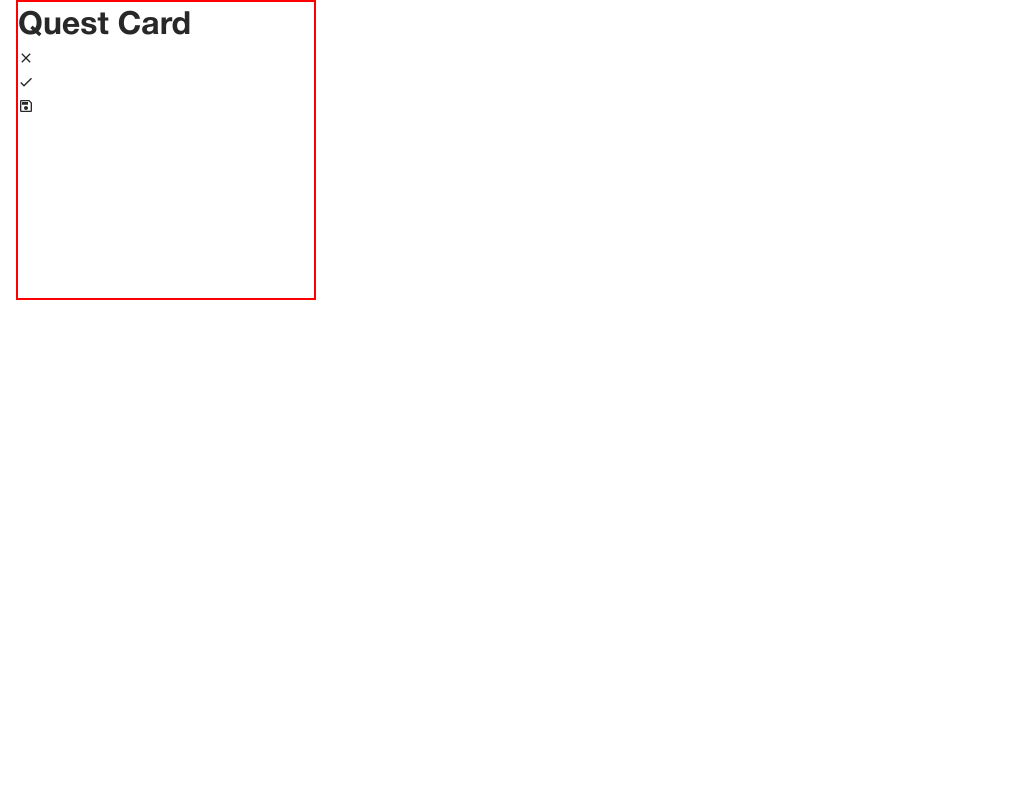
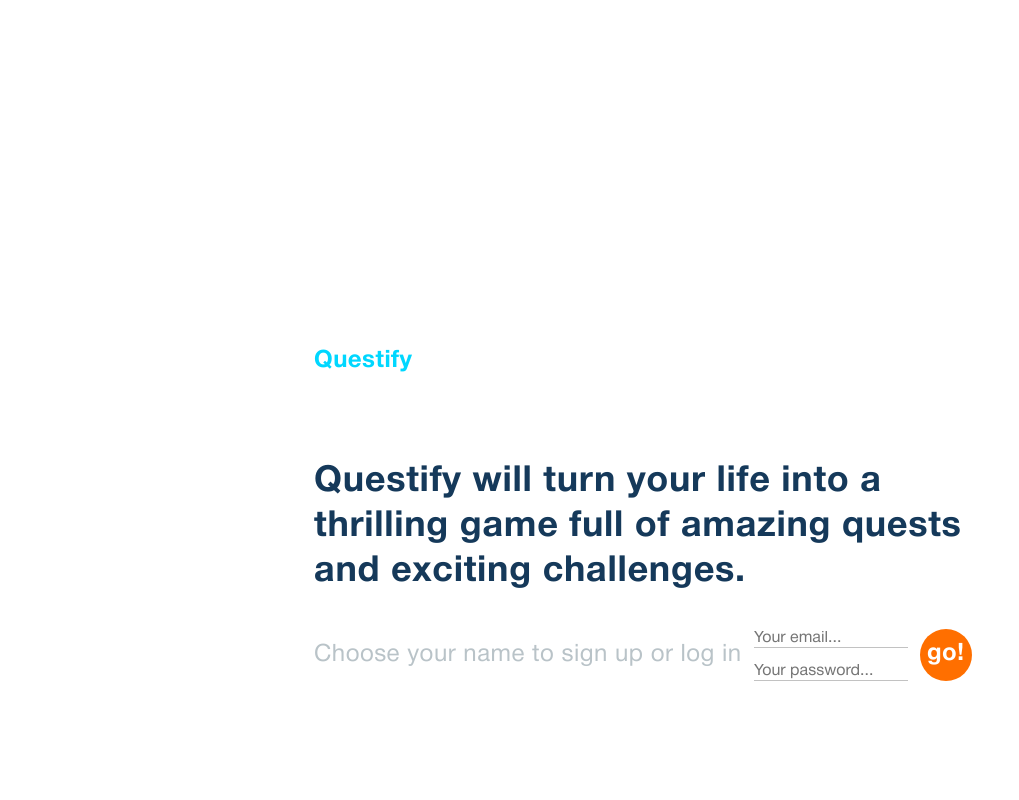
Before and after one commit to xxLEITTOxx/questify-pet-project, a React (Vite) app: page / in a window 1280 px wide. Shown: the top 800 px of the page, without its empty margins (0-1019 px from the left). Built offline with nearby package versions, Linux system fonts and the light colour scheme.

Commit message:
landing page

```diff
--- a/src/components/App/App.tsx
+++ b/src/components/App/App.tsx
@@ -3,12 +3,12 @@ import QuestCard from "../QuestCard/QuestCard";
 import css from "./App.module.css";
 
 function App() {
-  return (
-    <div className={css.container}>
-      {/* <LandingPage /> */}
-      <QuestCard />
-    </div>
-  );
+    return (
+        <div className={css.container}>
+            <LandingPage />
+            {/* <QuestCard /> */}
+        </div>
+    );
 }
 
 export default App;
--- a/src/components/Header/Header.module.css
+++ b/src/components/Header/Header.module.css
@@ -0,0 +1,3 @@
+.headerPageContainer {
+    display: flex;
+}
--- a/src/components/Header/Header.tsx
+++ b/src/components/Header/Header.tsx
@@ -0,0 +1,5 @@
+import css from "./Header.module.css";
+
+export default function Header() {
+    return <></>;
+}
--- a/src/components/LandingPage/LandingPage.module.css
+++ b/src/components/LandingPage/LandingPage.module.css
@@ -1,59 +1,206 @@
+/* Контейнер секции: режем лишнее, держим фигуры внутри блока */
 .landingPageContainer {
-    display: flex;
-    justify-content: center;
-    align-items: center;
-    min-height: 100vh;
-    background-color: #f0f2f5;
-    color: #213547;
+    position: relative;
+    overflow: hidden;
+    margin-top: 80px;
+    min-height: 648px;
 }
 
+/* Контент всегда поверх фигур */
 .landingContent {
+    position: relative;
+    z-index: 10;
     text-align: left;
-    padding: 2em;
-    max-width: 600px;
+    max-width: 281px;
+    background-color: transparent;
 }
 
-h1 {
-    font-size: 4em;
-    color: #646cff;
+/* Если .inputGroup — последний визуальный блок */
+.inputGroup {
+    margin-bottom: 0;
 }
 
-h2 {
-    font-size: 2em;
-    font-weight: 400;
-    line-height: 1.2;
+/* Опционально-обертка для фигур (можно не использовать в JSX) */
+.bgStack {
+    position: absolute;
+    left: 0;
+    right: 0;
+    bottom: 0;
+    pointer-events: none;
+    z-index: 1;
+}
+
+/* Базовая рамка-«окно» для фигур: показываем только нижнюю полосу */
+.backgroundShapeBlue,
+.backgroundShapeGray {
+    border-radius: 10px;
+    position: absolute;
+    width: 408px;
+    height: 312px;
+    overflow: hidden;
+    pointer-events: none;
+}
+
+/* Синяя фигура (над серой, но ниже контента) */
+.backgroundShapeBlue {
+    background: rgba(0, 215, 255, 0.25);
+    left: 0;
+    bottom: 0;
+    transform: translateX(-11%) translateY(100%) rotate(75deg);
+    z-index: 1;
+}
+
+/* Серая фигура (самая нижняя) */
+.backgroundShapeGray {
+    background: rgba(185, 195, 200, 0.25);
+    left: 0;
+    bottom: 0;
+    transform: translateX(-20%) translateY(100%) rotate(60deg);
+    z-index: 0;
+}
+
+/* Типографика и UI */
+.landingH1 {
+    font-weight: 700;
+    font-size: 24px;
+    letter-spacing: 0.02em;
+    color: #00d7ff;
+    margin-bottom: 60px;
+}
+
+.landingH2 {
+    font-weight: 700;
+    font-size: 18px;
+    line-height: 1.61;
+    letter-spacing: 0.02em;
+    color: #15395a;
+    margin-bottom: 32px;
 }
 
 .authSection {
-    margin-top: 2em;
+    display: flex;
+    flex-direction: column;
+    align-items: flex-start;
+    gap: 32px;
+}
+
+.authSection p {
+    font-size: 14px;
+    line-height: 3.21429;
+    letter-spacing: 0.02em;
+    color: #b9c3c8;
 }
 
 .inputGroup {
     display: flex;
     align-items: center;
-    margin-top: 1em;
+    width: 212px;
+    height: 52px;
+}
+
+.inputWrapper {
+    display: flex;
+    flex-direction: column;
+    justify-content: space-between;
+    height: 100%;
+    margin-right: 12px;
 }
 
 .usernameInput {
-    border: 1px solid #ccc;
-    border-radius: 8px;
-    padding: 0.8em;
-    font-size: 1.2em;
-    margin-right: 1em;
-    flex-grow: 1;
+    border: none;
+    border-bottom: 1px solid #c2c2c2;
+    padding: 0;
+    font-size: 16px;
+    outline: none;
+    caret-color: #00d7ff;
+    background: transparent;
+}
+.usernameInput:focus {
+    border-bottom: 1px solid #00d7ff;
 }
 
 .goButton {
-    padding: 0.8em 2em;
-    border-radius: 8px;
+    width: 52px;
+    height: 52px;
+    font-weight: 700;
+    font-size: 24px;
+    letter-spacing: 0.02em;
+    color: #fff;
+    border-radius: 50%;
     border: none;
     background-color: #ff6f00;
-    color: white;
-    font-weight: bold;
     cursor: pointer;
+    flex-shrink: 0;
     transition: background-color 0.25s;
 }
-
 .goButton:hover {
     background-color: #e06000;
 }
+
+/* Адаптив */
+@media only screen and (max-width: 767px) {
+    .landingContent {
+        max-width: 281px;
+    }
+}
+
+@media only screen and (min-width: 768px) {
+    .landingPageContainer {
+        display: flex;
+        justify-content: center;
+        align-items: center;
+        margin-top: 0;
+        min-height: 1024px;
+    }
+
+    .landingContent {
+        max-width: 375px;
+    }
+
+    .landingH1 {
+        margin-bottom: 40px;
+        font-size: 20px;
+    }
+    .landingH2 {
+        font-size: 24px;
+        line-height: 1.375;
+        margin-bottom: 40px;
+    }
+    .authSection {
+        flex-direction: column;
+        align-items: flex-start;
+        gap: 32px;
+    }
+    .bgStack {
+        left: 61%;
+        bottom: 10px;
+    }
+}
+
+@media only screen and (min-width: 1280px) {
+    .landingContent {
+        max-width: 652px;
+    }
+
+    .landingH1 {
+        font-size: 24px;
+        margin-bottom: 80px;
+    }
+    .landingH2 {
+        font-size: 36px;
+        line-height: 1.25;
+        margin-bottom: 35px;
+    }
+    .authSection p {
+        font-size: 24px;
+        line-height: 1.875;
+    }
+    .authSection {
+        flex-direction: row;
+        align-items: center;
+        gap: 12px;
+    }
+    .bgStack {
+        left: 78%;
+    }
+}
--- a/src/components/LandingPage/LandingPage.tsx
+++ b/src/components/LandingPage/LandingPage.tsx
@@ -1,29 +1,37 @@
 import React from "react";
 import css from "./LandingPage.module.css";
 
-const LandingPage: React.FC = () => {
+export default function LandingPage() {
     return (
         <div className={css.landingPageContainer}>
             <div className={css.landingContent}>
-                <h1>Questify</h1>
-                <h2>
+                <h1 className={css.landingH1}>Questify</h1>
+                <h2 className={css.landingH2}>
                     Questify will turn your life into a thrilling game full of
                     amazing quests and exciting challenges.
                 </h2>
+
                 <div className={css.authSection}>
                     <p>Choose your name to sign up or log in</p>
                     <div className={css.inputGroup}>
-                        <input
-                            type="text"
-                            className={css.usernameInput}
-                            placeholder="Your name..."
-                        />
+                        <div className={css.inputWrapper}>
+                            <input
+                                className={css.usernameInput}
+                                placeholder="Your email..."
+                            />
+                            <input
+                                className={css.usernameInput}
+                                placeholder="Your password..."
+                            />
+                        </div>
                         <button className={css.goButton}>go!</button>
                     </div>
                 </div>
             </div>
+            <div className={css.bgStack}>
+                <div className={css.backgroundShapeGray} />
+                <div className={css.backgroundShapeBlue} />
+            </div>
         </div>
     );
-};
-
-export default LandingPage;
+}
```
